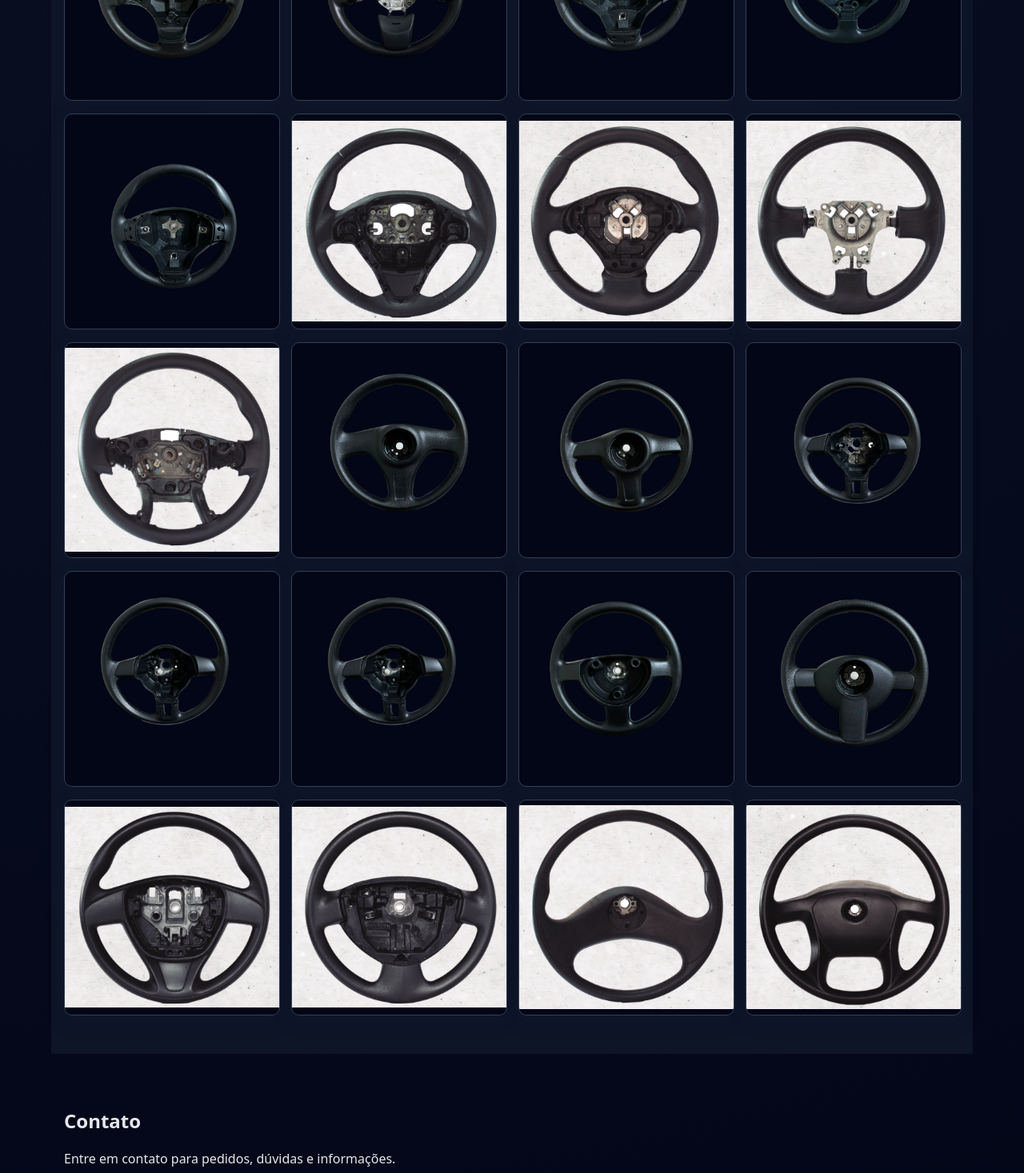
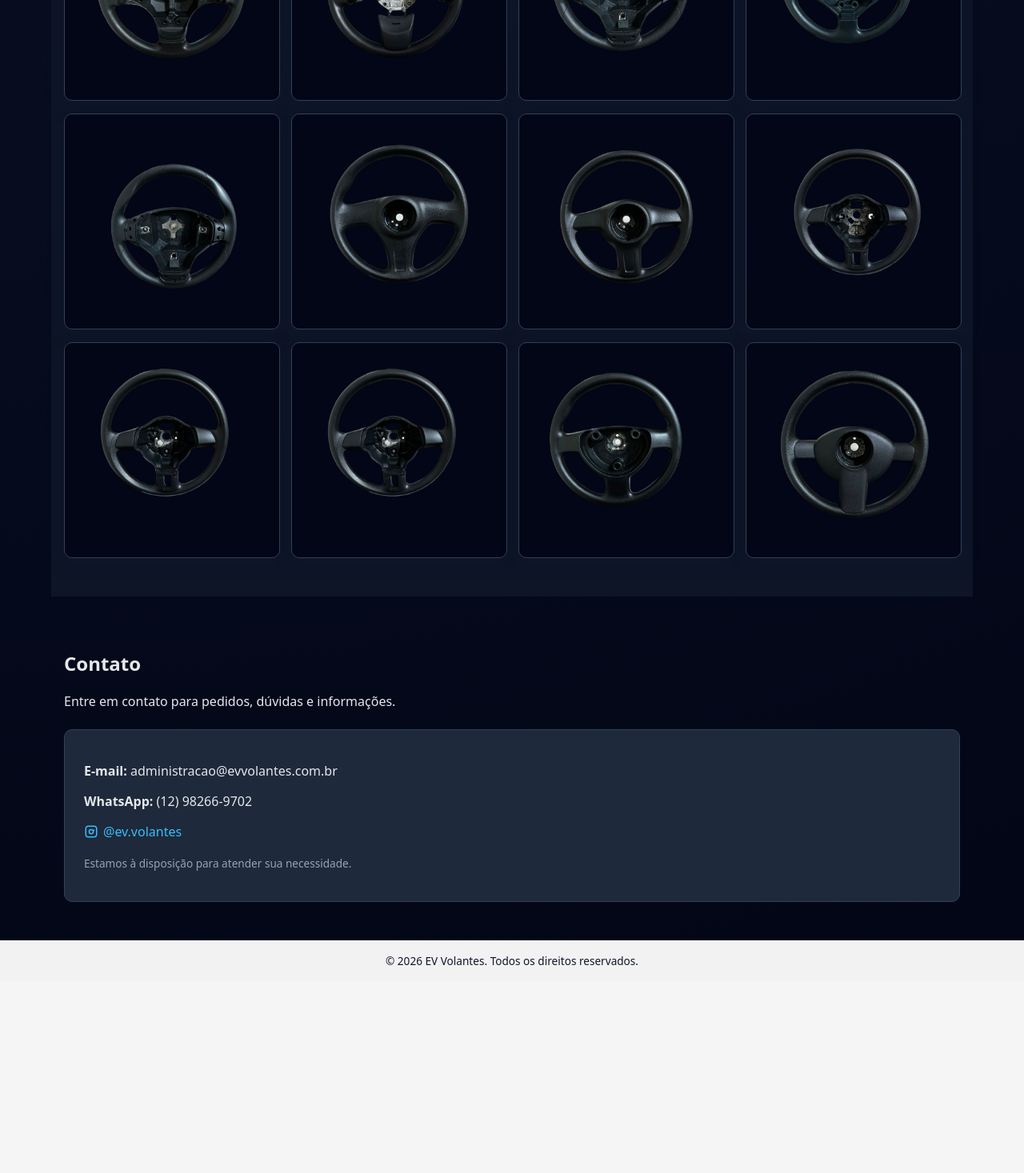
Before and after one commit to guilhermegerra1989/operisflow, a Vue app in the folder apps/operisflow-web/: page / in a window 1280 px wide. Shown: the part 2048-3515 px from the top of the page at 80% size. After the commit the page ends 3275 px from the top, so only its background shows below. Built offline with nearby package versions, Linux system fonts and the light colour scheme; no server answers.

Commit message:
mudanças images

```diff
--- a/apps/operisflow-web/src/modules/ev-volantes/home/pages/Home.vue
+++ b/apps/operisflow-web/src/modules/ev-volantes/home/pages/Home.vue
@@ -124,12 +124,12 @@
           <div class="foto-card"> <img src="/volantes/FIAT/EVR24.png" alt="EVR24" /></div>
 
 
-          <div class="foto-card"> <img src="/volantes/FORD/EVR30.png" alt="EVR30" /></div>
+          <!-- <div class="foto-card"> <img src="/volantes/FORD/EVR30.png" alt="EVR30" /></div>
           <div class="foto-card"> <img src="/volantes/FORD/EVR31.png" alt="EVR31" /></div>
           <div class="foto-card"> <img src="/volantes/FORD/EVR32.png" alt="EVR32" /></div>
 
 
-          <div class="foto-card"> <img src="/volantes/HYUNDAI/EVR60.png" alt="EVR60" /></div>
+          <div class="foto-card"> <img src="/volantes/HYUNDAI/EVR60.png" alt="EVR60" /></div> -->
 
 
           <div class="foto-card"> <img src="/volantes/VOLKSWAGEN/EVR51.png" alt="EVR51" /></div>
@@ -141,12 +141,12 @@
           <div class="foto-card"> <img src="/volantes/VOLKSWAGEN/EVR57.png" alt="EVR57" /></div>
 
 
-          <div class="foto-card"> <img src="/volantes/RENAULT/EVR40.png" alt="EVR40" /></div>
+          <!-- <div class="foto-card"> <img src="/volantes/RENAULT/EVR40.png" alt="EVR40" /></div>
           <div class="foto-card"> <img src="/volantes/RENAULT/EVR41.png" alt="EVR41" /></div>
 
 
           <div class="foto-card"> <img src="/volantes/MERCEDES/EVR71.png" alt="EVR71" /></div>
-          <div class="foto-card"> <img src="/volantes/MERCEDES/EVR72.png" alt="EVR72" /></div>
+          <div class="foto-card"> <img src="/volantes/MERCEDES/EVR72.png" alt="EVR72" /></div> -->
 
         </div>
       </section>
```
